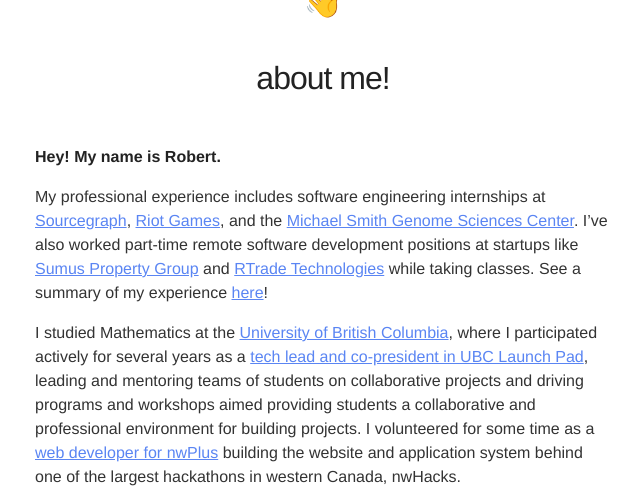
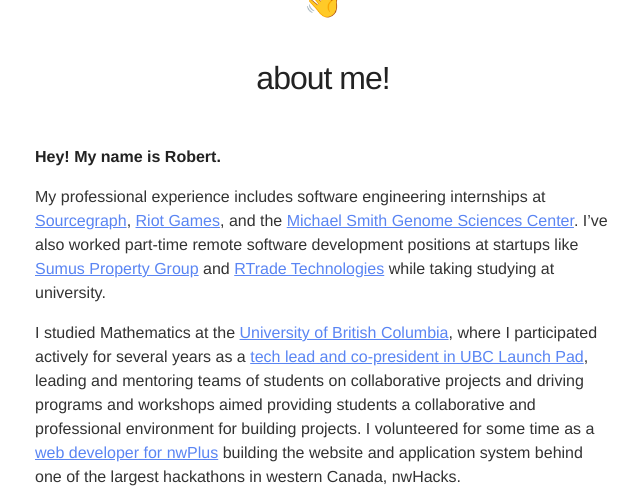
Before and after one commit to bobheadxi/bobheadxi.github.io, a Jekyll site: the page built from about.md, in a window 1280 px wide and 1400 px high, scrolled down 512 px, cut to the strip 0-501 px from the top of the window. Shown: the whole strip, without its empty margins (317-957 px from the left). Built offline with Jekyll 4.4.1, drawn with Linux system fonts in a browser that asks for light colours; nearby versions of some CDN libraries; a style sheet for code colours, icons or effects is not loaded; some of the changed text lies outside the part shown.

Commit message:
tweaks to about

```diff
--- a/about.md
+++ b/about.md
@@ -10,16 +10,15 @@
 
 **Hey! My name is Robert.**
 
-My professional experience includes software engineering internships at [Sourcegraph](/experience/sourcegraph), [Riot Games](/experience/riot-games), and the [Michael Smith Genome Sciences Center](/experience/bcgsc).
-I've also worked part-time remote software development positions at startups like [Sumus Property Group](/experience/sumus) and [RTrade Technologies](/experience/rtrade/) while taking classes.
-See a summary of my experience [here](/#work-experience)!
+My professional experience includes software engineering internships at [Sourcegraph](/experience/sourcegraph-intern), [Riot Games](/experience/riot-games), and the [Michael Smith Genome Sciences Center](/experience/bcgsc).
+I've also worked part-time remote software development positions at startups like [Sumus Property Group](/experience/sumus) and [RTrade Technologies](/experience/rtrade/) while taking studying at university.
 
 I studied Mathematics at the [University of British Columbia](https://ubc.ca/), where I participated actively for several years as a [tech lead and co-president in UBC Launch Pad](/what-is-launch-pad), leading and mentoring teams of students on collaborative projects and driving programs and workshops aimed providing students a collaborative and professional environment for building projects.
 I volunteered for some time as a [web developer for nwPlus](/open-source/nwhacks2019/) building the website and application system behind one of the largest hackathons in western Canada, nwHacks.
 
 <figure>
     <img src="../assets/images/projects/inertia-talk.png" width="75%" />
-    <figcaption>Inertia team member Chad and I presenting
+    <figcaption>Launch Pad member Chad and I presenting
     <a href="/inertia">UBC Launch Pad's self-hosted build and deployment platform</a>
     at the
     <a href="https://devopsdays.org/events/2018-vancouver/welcome/">2018 Vancouver DevOps Days</a>
@@ -30,11 +29,10 @@
 My interests currently lie primarily in empowering people to collaborate and build things better, faster, and more effectively.
 Software has become an integral part of every facet of life, and I believe that ever-improving tools, automation, and a culture of transparency (I have the open-source world to thank for pretty much everything I know) will become a key driver of innovations to come.
 
-When not fiddling with tech, I have a soft spot for [the great outdoor, making gifs that loop](https://pics.bobheadxi.dev/), eating, and writing.
+When not fiddling with tech, I have a soft spot for bouldering, [the great outdoors](https://pics.bobheadxi.dev/), eating, and writing.
 
 <figure>
-    <img src="https://68.media.tumblr.com/f951837326bdcfd98d3c2cead3a1f04b/tumblr_p6rtkzXYNX1rg86u5o1_1280.gif">
-    <figcaption>This is one of my looping gif things.</figcaption>
+    <img src="https://64.media.tumblr.com/1585b888fa41f52d5d5abbfe2ae7ca61/tumblr_p6p306wVQL1rg86u5o1_1280.jpg">
 </figure>
 
 <br />
@@ -47,9 +45,8 @@
 
 ## contact
 
-My favourite mode of communication is [email](mailto:robert@bobheadxi.dev) -
-please feel free to reach out! You can also catch me on [GitHub](https://github.com/bobheadxi)
-and [LinkedIn](https://www.linkedin.com/in/robert-lin/).
+My favourite mode of communication is [email](mailto:robert@bobheadxi.dev) - please feel free to reach out!
+You can also catch me on [GitHub](https://github.com/bobheadxi) and [LinkedIn](https://www.linkedin.com/in/robert-lin/).
 
 <br />
 
```
